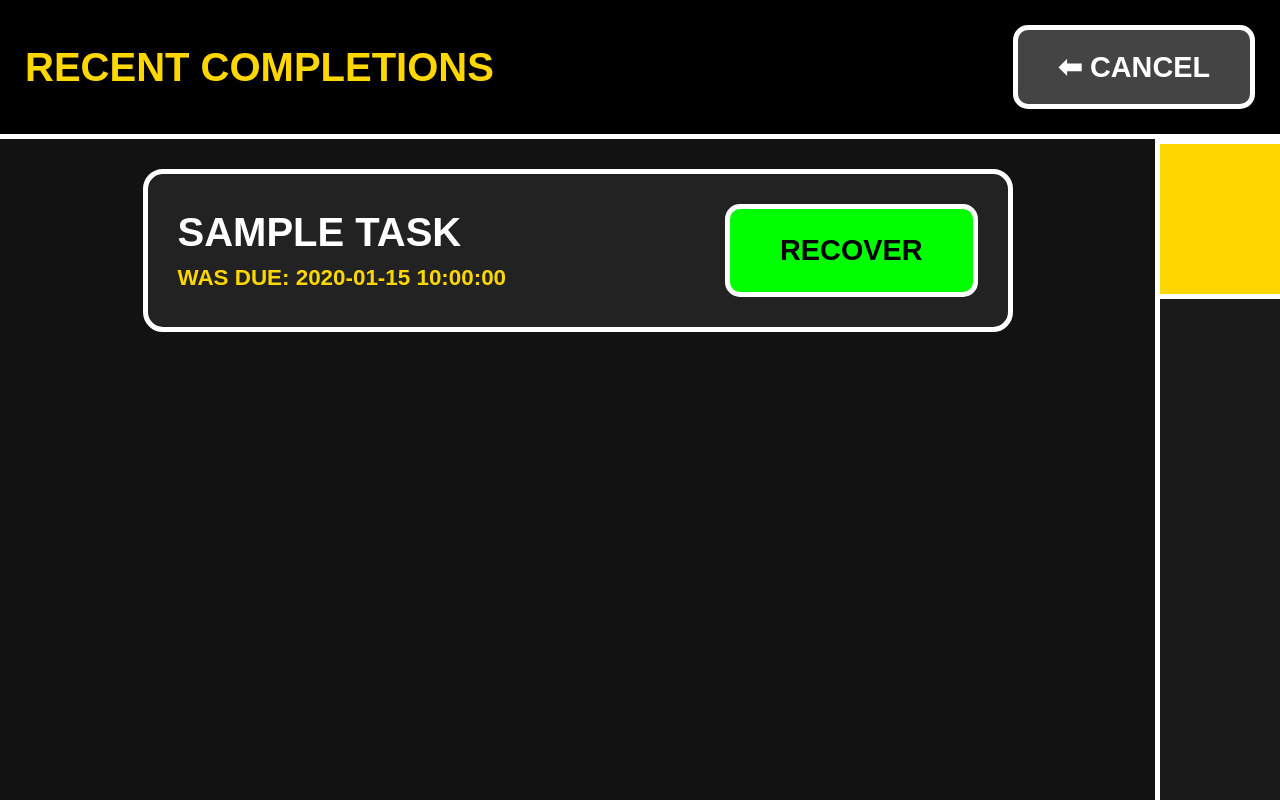
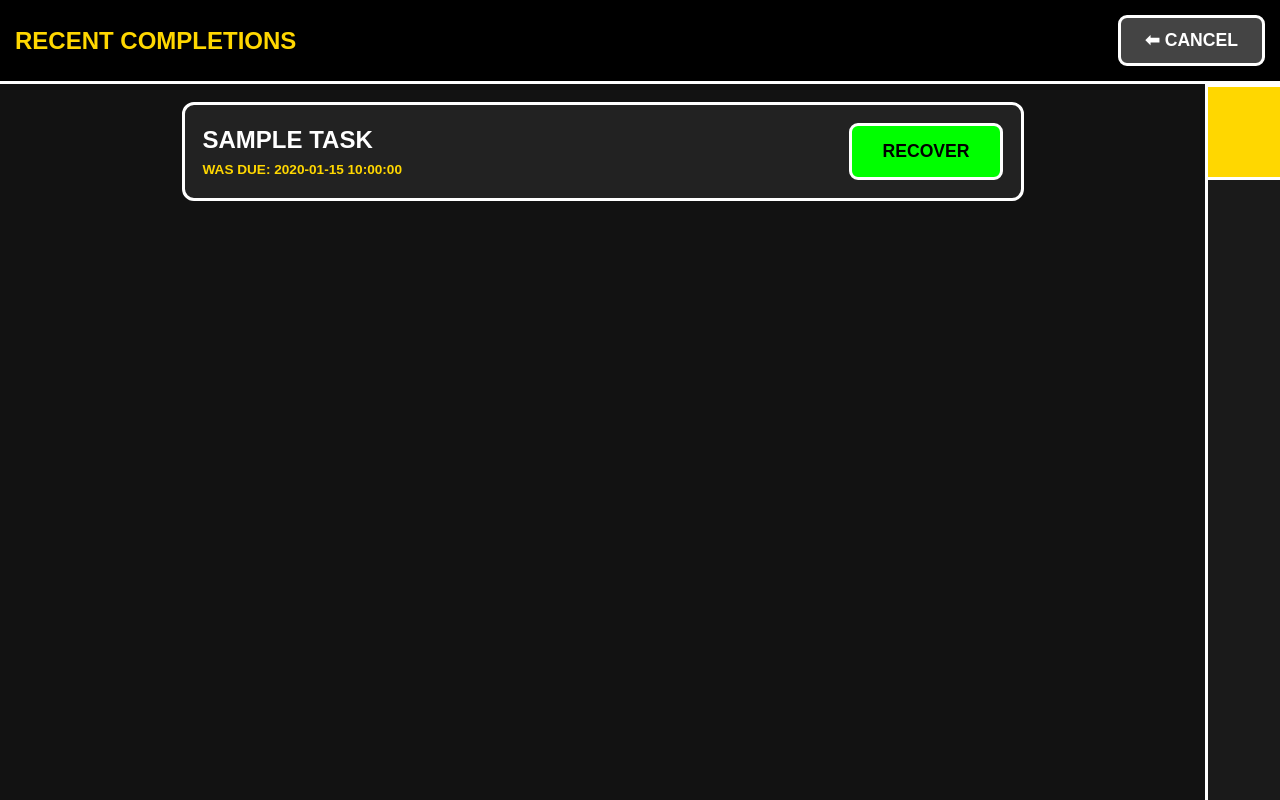
Before and after one commit to TheSharmanator/adhdtaskmanager, a Flask app: template templates/recovery.html in a window 1280 px wide. Run offline with Flask 3, Linux system fonts and the light colour scheme; the template is opened without the code that fills it: most values are stand-ins (such as "Sample title", 1, 10 or a date in 2020); parts of the project's set-up code (start-up, migrations or seed data) failed here and were passed over.

Commit message:
UI: button labels, recovery screen shrink, settings layout cleanup

```diff
--- a/templates/recovery.html
+++ b/templates/recovery.html
@@ -16,24 +16,24 @@
         /* --- FIXED HEADER --- */
         header {
             background: #000;
-            padding: 25px;
-            border-bottom: 5px solid white;
+            padding: 15px;
+            border-bottom: 3px solid white;
             display: flex;
             justify-content: space-between;
             align-items: center;
             z-index: 100;
         }
 
-        h2 { margin: 0; font-size: 2.5rem; text-transform: uppercase; color: #ffd700; }
+        h2 { margin: 0; font-size: 1.5rem; text-transform: uppercase; color: #ffd700; }
 
         .btn-back {
             background: #444;
             color: white !important;
-            border: 5px solid white;
-            padding: 20px 40px;
-            border-radius: 15px;
+            border: 3px solid white;
+            padding: 12px 24px;
+            border-radius: 9px;
             text-decoration: none;
-            font-size: 1.8rem;
+            font-size: 1.1rem;
             font-weight: 900;
             text-transform: uppercase;
         }
@@ -43,37 +43,37 @@
 
         #scroll-area {
             flex: 1; overflow-y: scroll;
-            padding: 30px; display: flex; flex-direction: column; align-items: center;
+            padding: 18px; display: flex; flex-direction: column; align-items: center;
             scrollbar-width: none;
         }
         #scroll-area::-webkit-scrollbar { display: none; }
 
         #custom-scrollbar {
-            width: 120px; background: #1a1a1a;
-            border-left: 5px solid white; position: relative; cursor: pointer;
+            width: 72px; background: #1a1a1a;
+            border-left: 3px solid white; position: relative; cursor: pointer;
         }
 
         #scroll-thumb {
-            width: 100%; height: 150px; background: #ffd700;
-            border-bottom: 5px solid white; border-top: 5px solid white;
+            width: 100%; height: 90px; background: #ffd700;
+            border-bottom: 3px solid white; border-top: 3px solid white;
             position: absolute; top: 0;
         }
 
         /* --- TASK CARDS --- */
         .task-card {
-            background: #222; border: 5px solid white;
-            padding: 30px; margin-bottom: 25px; border-radius: 20px;
+            background: #222; border: 3px solid white;
+            padding: 18px; margin-bottom: 15px; border-radius: 12px;
             display: flex; justify-content: space-between; align-items: center;
             width: 90%; max-width: 800px;
         }
 
-        .info-box strong { font-size: 2.5rem; text-transform: uppercase; display: block; margin-bottom: 10px; }
-        .info-box small { font-size: 1.4rem; color: #ffd700; font-weight: bold; text-transform: uppercase; }
+        .info-box strong { font-size: 1.5rem; text-transform: uppercase; display: block; margin-bottom: 6px; }
+        .info-box small { font-size: 0.85rem; color: #ffd700; font-weight: bold; text-transform: uppercase; }
 
         .btn-recover {
-            background: #00ff00; color: black; border: 5px solid white;
-            padding: 25px 50px; border-radius: 15px;
-            cursor: pointer; font-size: 1.8rem; font-weight: 900;
+            background: #00ff00; color: black; border: 3px solid white;
+            padding: 15px 30px; border-radius: 9px;
+            cursor: pointer; font-size: 1.1rem; font-weight: 900;
         }
 
         .btn-recover:active { background: #008800; transform: scale(0.98); }
```
Also changed, not shown: templates/add.html (+4 -4 lines), templates/settings.html (+30 -11 lines).
